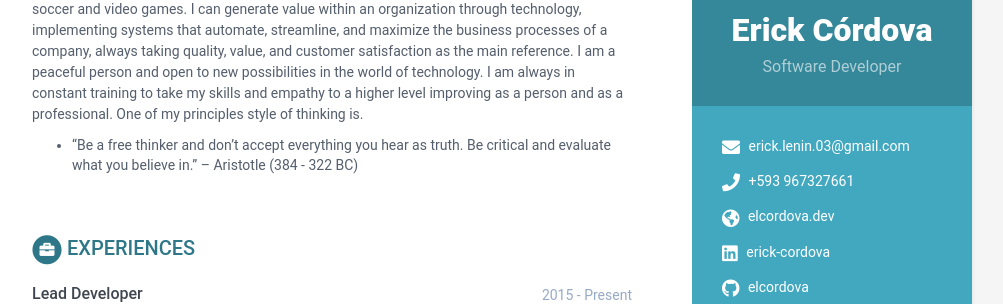
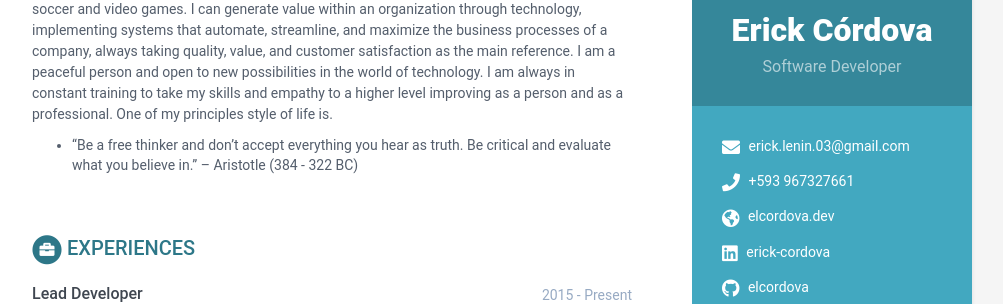
Before and after one commit to elcordova/caring-europa-fe48a, a Jekyll site: the page built from index.html, in a window 1280 px wide and 900 px high. Shown: the part 162-466 px from the top of the window, without its empty margins (168-1171 px from the left). Built offline with Jekyll 4.4.1, drawn with Linux system fonts in a browser that asks for light colours; some of the changed text lies outside the part shown.

Commit message:
data.yml: changed

```diff
--- a/_data/data.yml
+++ b/_data/data.yml
@@ -41,7 +41,7 @@ career-profile:
     always taking quality, value, and customer satisfaction as the main reference.
     I am a peaceful person and open to new possibilities in the world of technology.
     I am always in constant training to take my skills and empathy to a higher level improving as a person and as a professional.
-    One of my principles style of thinking is.
+    One of my principles style of life is.
     - "Be a free thinker and don't accept everything you hear as truth.
     Be critical and evaluate what you believe in." -- Aristotle (384 - 322 BC)
 education:
```
